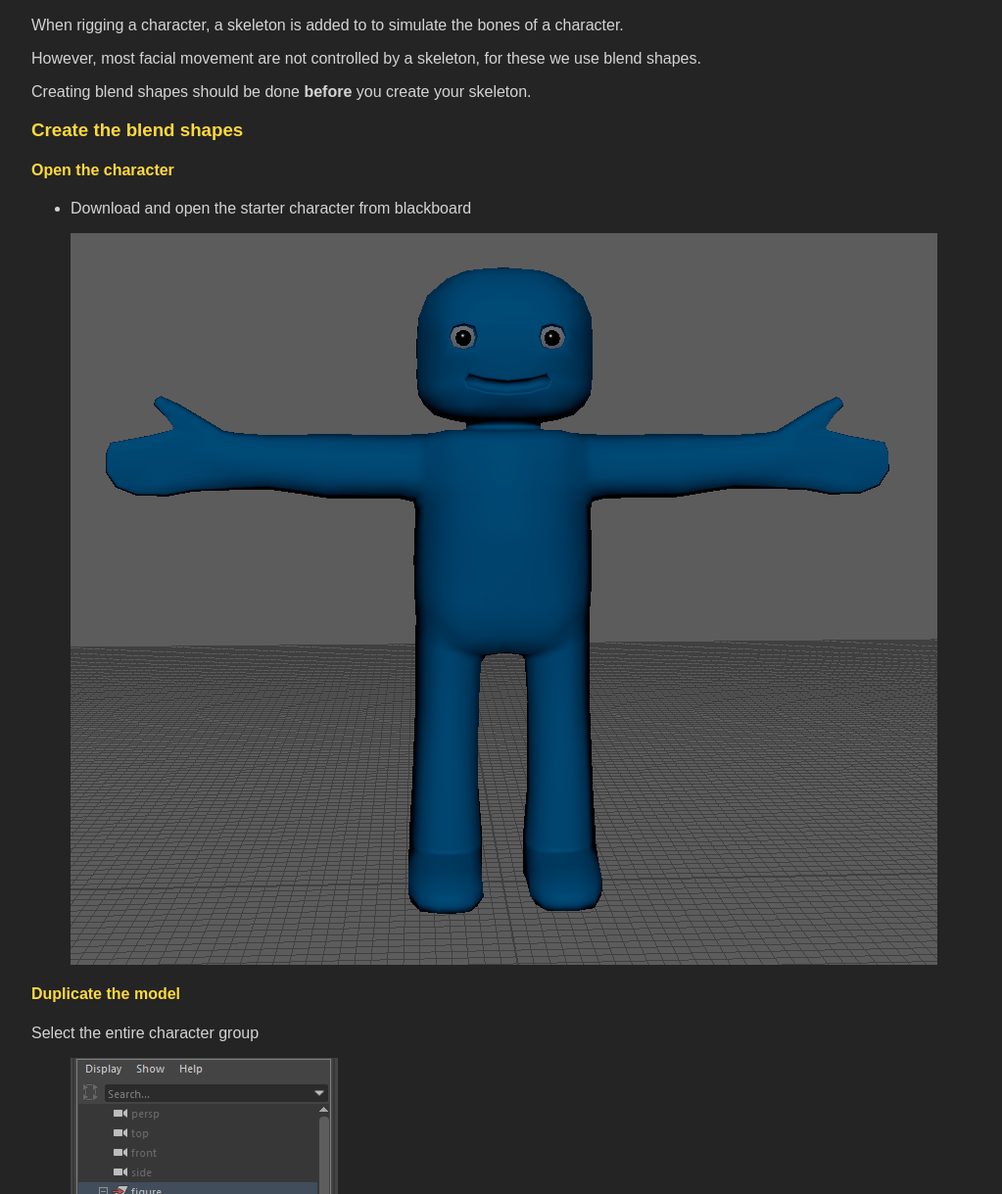
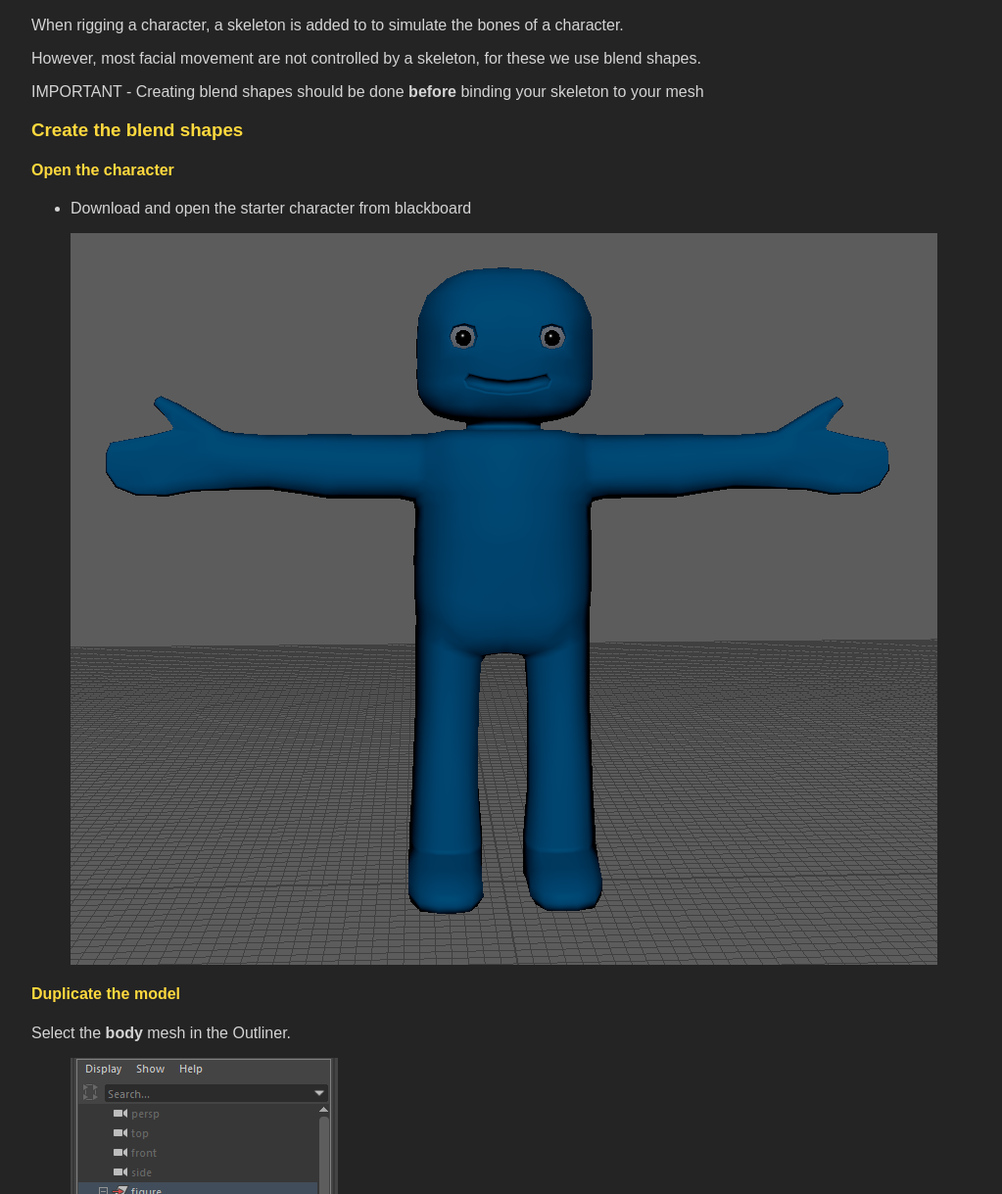
Before and after one commit to uwetom/animation_worksheets, a plain HTML site: page blend_shapes.html in a window 1280 px wide. Shown: the part 81-1300 px from the top of the page at 98% size, without its empty margins (128-1151 px from the left). Drawn offline with Linux system fonts and the light colour scheme; a web font is replaced by a local one.

Commit message:
updated blend shapes worksheet

```diff
--- a/blend_shapes.html
+++ b/blend_shapes.html
@@ -3,14 +3,14 @@
 <head>
     <meta http-equiv="Content-Type" content="text/html; charset=utf-8" />
     <link rel="stylesheet" href="styles/styles.css" />
-    <title>Blend Shapes</title>
+    <title>Blend shapes</title>
 </head>
 
 <body>
     <h2>Blend shapes</h2>
     <p>When rigging a character, a skeleton is added to to simulate the bones of a character.</p>
     <p>However, most facial movement are not controlled by a skeleton, for these we use blend shapes.</p>
-    <p>Creating blend shapes should be done <strong>before</strong> you create your skeleton.</p>
+    <p>IMPORTANT - Creating blend shapes should be done <strong>before</strong> binding your skeleton to your mesh</p>
     <h3>Create the blend shapes</h3>
     <h4>Open the character</h4>
     <ul>
@@ -18,7 +18,7 @@
     </ul>
     <p><img src="images/import_character.png" alt="" /></p>
     <h4>Duplicate the model</h4>
-    <p>Select the entire character group</p>
+    <p>Select the <strong>body</strong> mesh in the Outliner.</p>
     <p><img src="images/select_body.png" alt="" /></p>
     <ul>
         <li>In the top menu, select the option box next to <strong>Edit &gt; Duplicate Special</strong></li>
```
Also changed, not shown: 2 other files.
